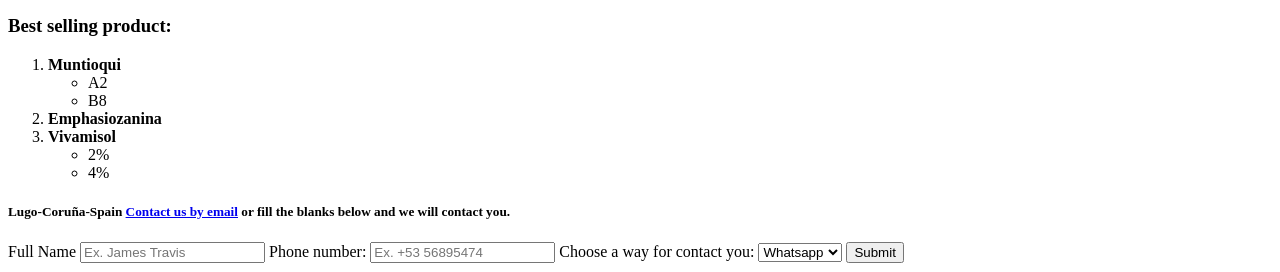
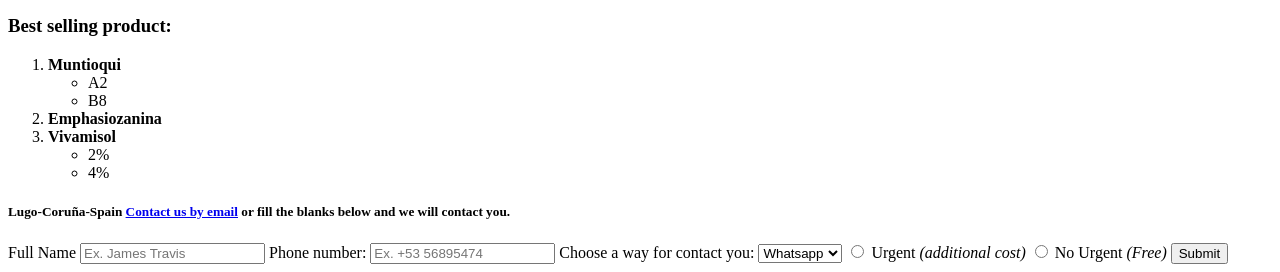
Before and after one commit to achf16/Learning-Responsive-Web-Design, a plain HTML site: page HTML Building a Photo APP/index.HTML in a window 1280 px wide. Shown: the part 922-1194 px from the top of the page. Drawn offline with Linux system fonts and the light colour scheme.

Commit message:
radio buttons

```diff
--- a/HTML Building a Photo APP/index.HTML
+++ b/HTML Building a Photo APP/index.HTML
@@ -182,6 +182,7 @@
                     <option value="Call">Direct Call</option>
                 </select>
 
+                <label> <input type="radio"> Urgent <em>(additional cost)</em>  <input type="radio"> No Urgent <em>(Free)</em> </label>
 
                 <button type="submit">Submit</button> <!-- Button: is used to create a clickable button. This element without attributes submits the form to the same location specified in the form's
                                                      action attribute but, may cause confusion. For that reason it's necesary to add the type attribute.-->
```
